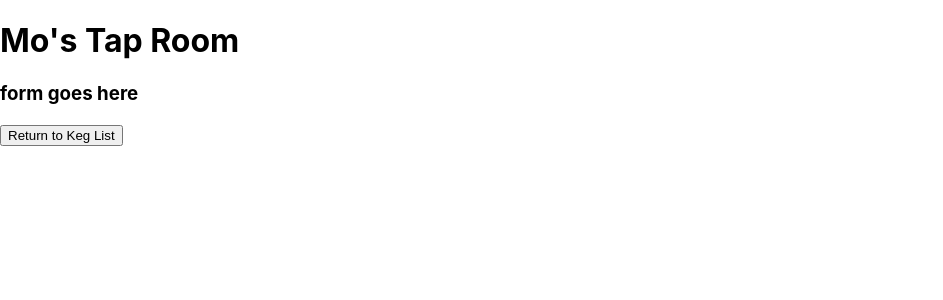
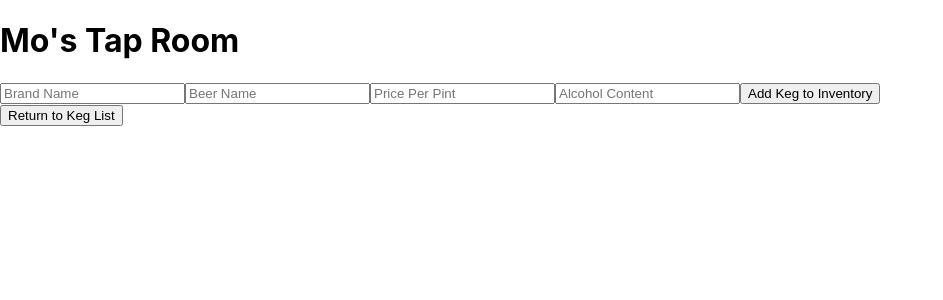
Before and after one commit to RyanDuff613/Tap-Room, a React (Create React App) app: page / in a window 1280 px wide. Both pictures are taken after a click on the button "Add Keg to Inventory". Shown: the top 300 px of the page, without its empty margins (0-943 px from the left). Built offline with nearby package versions, Linux system fonts and the light colour scheme.

Commit message:
complete form for adding kegs, all code workng and displaying properly in browser

```diff
--- a/src/components/KegControl.js
+++ b/src/components/KegControl.js
@@ -7,8 +7,9 @@ class KegControl extends React.Component {
   constructor(props) {
     super(props);
     this.state = {
-      formVisible: false
-    }
+      formVisible: false,
+      masterKegList: []
+    };
   }
 
   handleClick = () => {
@@ -17,15 +18,21 @@ class KegControl extends React.Component {
     }));
   }
 
+  handleAddingNewKeg = (newKeg) => {
+    const newMasterKegList = this.state.masterKegList.concat(newKeg);
+    this.setState({masterKegList: newMasterKegList,
+                    formVisible: false });
+  }
+
   render(){
     let currentlyVisibleState = null;
     let buttonText =null;
     if(this.state.formVisible) {
-      currentlyVisibleState = <NewKegForm />
-      buttonText = "Return to Keg List"
+      currentlyVisibleState = <NewKegForm onNewKegCreation={this.handleAddingNewKeg} />;
+      buttonText = "Return to Keg List";
     } else {
-      currentlyVisibleState = <KegList />
-      buttonText = "Add Keg to Inventory"
+      currentlyVisibleState = <KegList kegList={this.state.masterKegList}/>;
+      buttonText = "Add Keg to Inventory";
     }
     return (
       <React.Fragment>
--- a/src/components/KegList.js
+++ b/src/components/KegList.js
@@ -1,27 +1,14 @@
 import React from "react";
 import Keg from "./Keg";
-
-const masterKegList = [
-  {
-    brand: "widmer",
-    name: "hefeveizen",
-    price: "$5.00",
-    alcoholContent: "5%"
-  },
-  {
-    brand: "ninkasi",
-    name: "believer",
-    price: "$6.00",
-    alcoholContent: "8%"
-  }
-];
+import PropTypes from "prop-types";
 
 
-function KegList(){
+
+function KegList(props){
   return (
     <React.Fragment>
      <hr />
-     {masterKegList.map((keg, index) =>
+     {props.kegList.map((keg, index) =>
       <Keg brand={keg.brand}
         name={keg.name}
         price={keg.price}
@@ -32,4 +19,8 @@ function KegList(){
   );
 }
 
+KegList.propTypes = {
+  kegList: PropTypes.array
+}
+
 export default KegList;
--- a/src/components/NewKegForm.js
+++ b/src/components/NewKegForm.js
@@ -1,12 +1,46 @@
 import React from "react";
+import { v4 } from 'uuid';
+import PropTypes from "prop-types";
 
 function NewKegForm(props){
+
+  function handleNewKegFormSubmission(event){
+    event.preventDefault();
+    props.onNewKegCreation({brand: event.target.brand.value,
+                            name: event.target.name.value,
+                            price: event.target.price.value,
+                            alcoholContent: event.target.alcoholContent.value,
+                            id: v4() });
+  }
+
   return (
     <React.Fragment>
-      <h3>form goes here</h3>
+      <form onSubmit={handleNewKegFormSubmission}>
+        <input
+          type='text'
+          name='brand'
+          placeholder='Brand Name' />
+        <input
+          type='text'
+          name='name'
+          placeholder='Beer Name' />
+        <input
+          type='text'
+          name='price'
+          placeholder='Price Per Pint' />
+        <input
+          type='text'
+          name='alcoholContent'
+          placeholder='Alcohol Content' />
+        <button type='submit'>Add Keg to Inventory</button>
+      </form>
     </React.Fragment>
   );
 }
 
+NewKegForm.propTypes = {
+  onNewKegCreation: PropTypes.func
+};
+
 
 export default NewKegForm;
```
